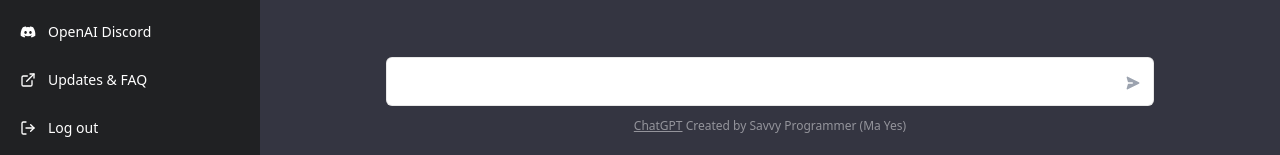
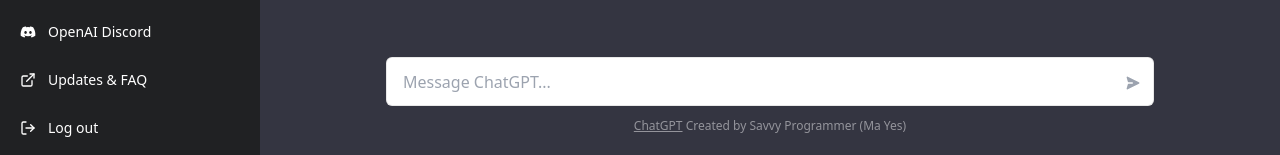
Before and after one commit to mayes243/ChatGPT-Clone, a React (Create React App) app: page / in a window 1280 px wide. Shown: the part 642-797 px from the top of the page. Built offline with nearby package versions, Linux system fonts and the light colour scheme.

Commit message:
fix: added a placeholder

```diff
--- a/src/Components/Footer/index.js
+++ b/src/Components/Footer/index.js
@@ -18,6 +18,7 @@
               data-id="root"
               rows="1"
               className="m-0 w-full resize-none border-0 bg-transparent p-0 pr-7 focus:ring-0 focus-visible:ring-0 dark:bg-transparent outline-none overflow-y-hidden h-[23px]"
+              placeholder="Message ChatGPT..."
             ></textarea>
             <button className="absolute p-1 rounded-md text-gray-400 bottom-1.5 right-1 md:bottom-2.5 md:right-2 hover:bg-black">
               <PlaneIcon />
```
